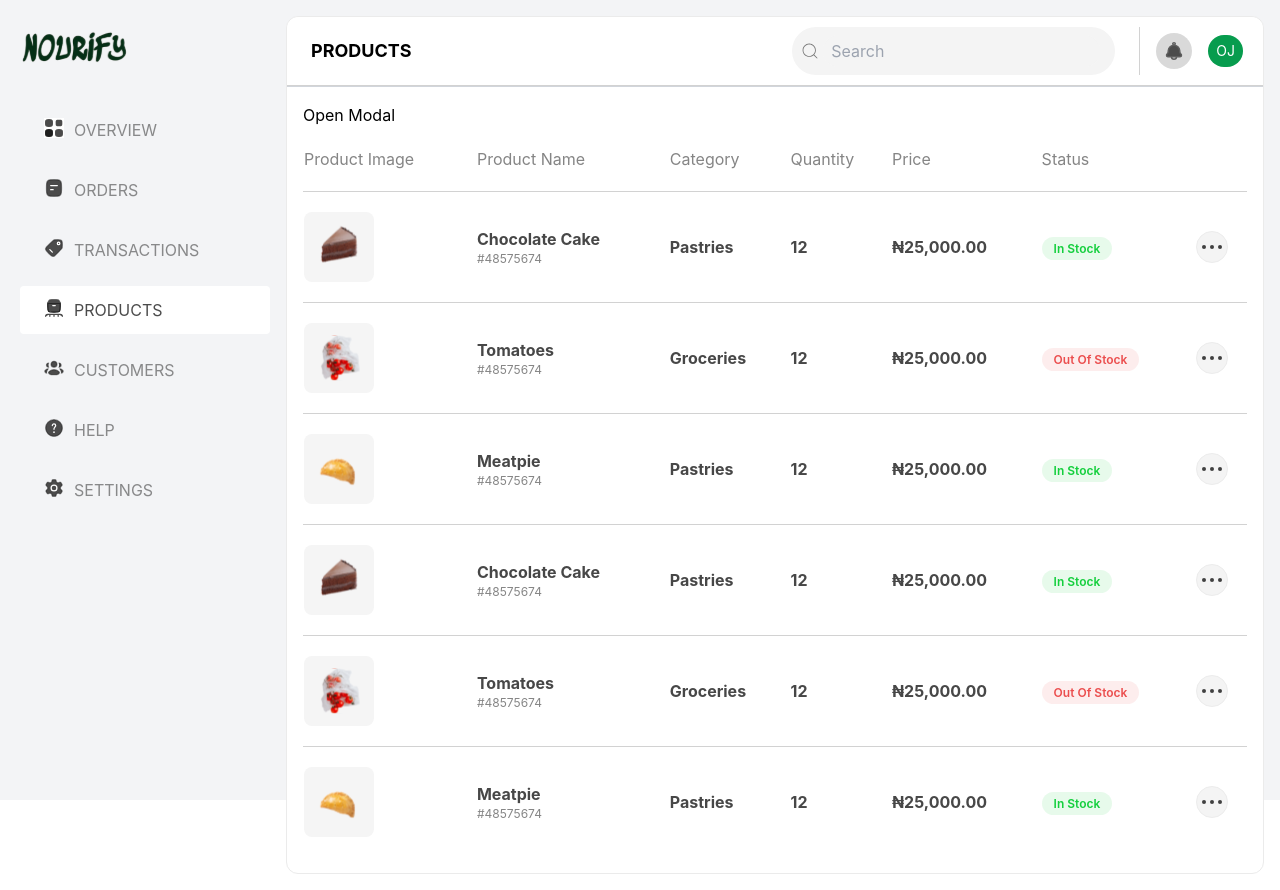
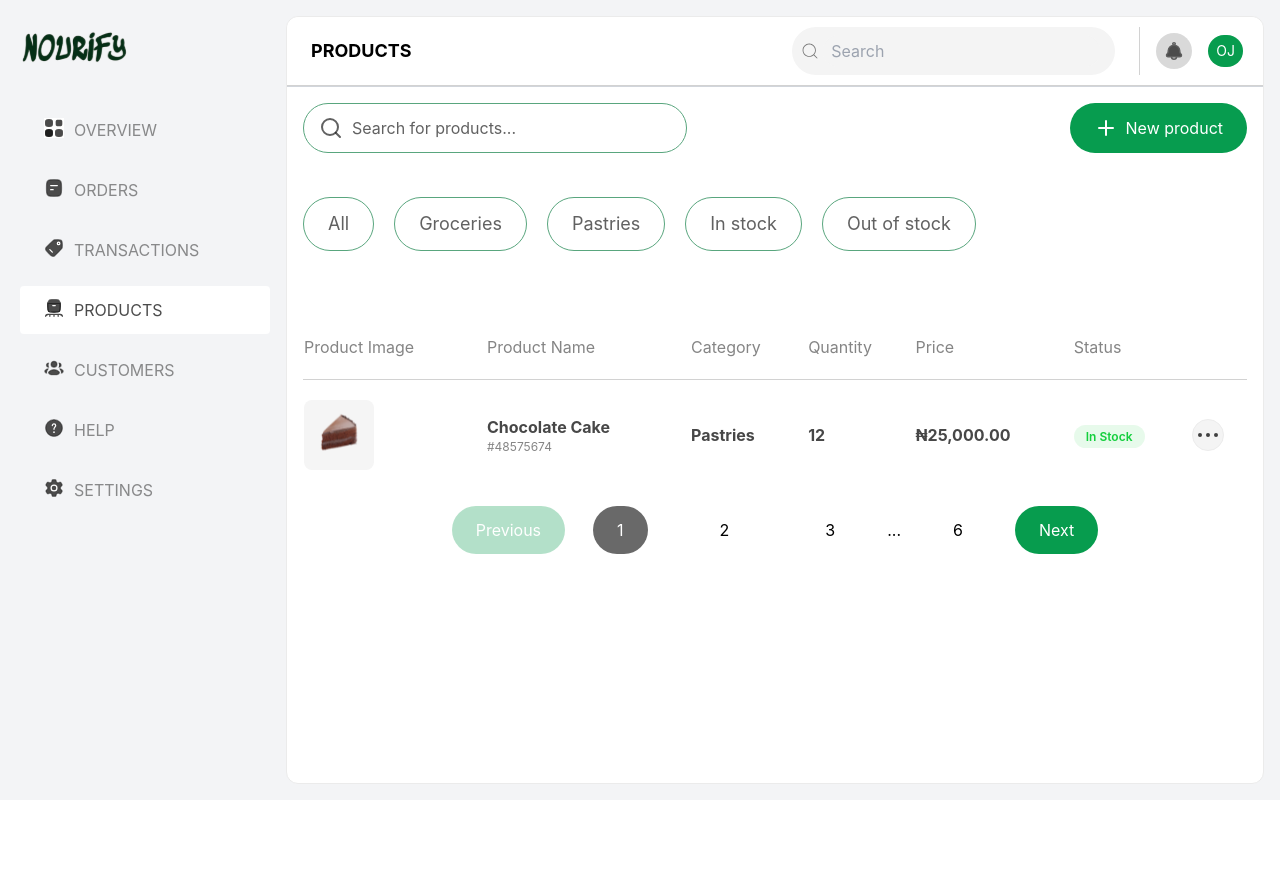
Before and after one commit to Nourify-develop/Nourify, a Next.js app: page /admin/products in a window 1280 px wide. After the commit the page ends 800 px from the top, so only its background shows below. Built offline with nearby package versions, Linux system fonts and the light colour scheme; a web font is replaced by a local one.

Commit message:
feat: implemented the search and filter for admins

```diff
--- a/src/app/admin/components/ui/modal/index.tsx
+++ b/src/app/admin/components/ui/modal/index.tsx
@@ -24,14 +24,14 @@ const Modal: React.FC<ModalProps> = ({
     <AnimatePresence>
       {isModalOpen && (
         <motion.div
-          className="fixed inset-0 h-screen w-full flex items-center justify-center md:p-6 md:justify-end bg-black bg-opacity-50 z-50 transition-all duration-150"
+          className="fixed inset-0 h-screen w-full flex items-start  justify-center md:p-6 md:justify-end bg-black bg-opacity-50 z-50 transition-all duration-150"
           onClick={onClose}
           initial={{ opacity: 0 }}
           animate={{ opacity: 1 }}
           exit={{ opacity: 0 }}
         >
           <motion.div
-            className=" flex flex-col gap-6 bg-white py-4 px-4 rounded-lg shadow-lg w-11/12 max-w-sm h-full"
+            className=" flex flex-col gap-6 bg-white py-4 px-4 rounded-lg shadow-lg w-11/12 max-w-sm h-fit "
             variants={slideVariants}
             initial="hidden"
             animate="visible"
--- a/src/app/admin/products/components/AddProducts.tsx
+++ b/src/app/admin/products/components/AddProducts.tsx
@@ -71,7 +71,7 @@ const AddProducts = () => {
   return (
     <>
       <div
-        className="flex flex-col justify-center items-center p-8 bg-gray-1 border border-dashed border-gray-2 rounded-lg cursor-pointer"
+        className="flex flex-col justify-center overflow-scroll items-center p-8 bg-gray-1 border border-dashed border-gray-2 rounded-lg cursor-pointer"
         onClick={handleDivClick}
         onDragOver={preventDefault}
         onDragEnter={preventDefault}
--- a/src/app/admin/products/components/ProductTable.tsx
+++ b/src/app/admin/products/components/ProductTable.tsx
@@ -1,15 +1,32 @@
-import React from "react";
+"use client"
+import React, { useState } from "react";
 import ProductRows from "./ProductRows";
 import { Column } from "@/types";
+import { Pagination } from "@/app/shop/components/ui/pagination";
 
 interface ProductTableProps {
   columns: Column[];
   data: Record<string, any>[];
+  productsPerPage :number
 }
 
-const ProductTable: React.FC<ProductTableProps> = ({ columns, data }) => {
+const ProductTable: React.FC<ProductTableProps> = ({ columns, data, productsPerPage }) => {
+  const [currentPage, setCurrentPage] = useState(1);
+   // Calculate the total number of pages
+   const totalPages = Math.ceil(data.length / productsPerPage);
+
+   // Determine the data to display on the current page
+   const currentData = data.slice(
+     (currentPage - 1) * productsPerPage,
+     currentPage * productsPerPage
+   );
+
+   // Handle page change
+   const handlePageChange = (page: number) => {
+     setCurrentPage(page);
+   };
   return (
-    <div className="">
+    <div className="py-16">
       <table className="w-full text-left">
         <thead className="text-gray-5">
           <tr>
@@ -27,11 +44,16 @@ const ProductTable: React.FC<ProductTableProps> = ({ columns, data }) => {
         <tbody>
 
 
-          {data.map((product) => (
+          {currentData.map((product) => (
             <ProductRows key={product.id} product={product} />
           ))}
         </tbody>
       </table>
+      <Pagination
+        totalPages={totalPages}
+        currentPage={currentPage}
+        onPageChange={handlePageChange}
+      />
     </div>
   );
 };
--- a/src/app/admin/products/page.tsx
+++ b/src/app/admin/products/page.tsx
@@ -5,17 +5,45 @@ import ProductTable from "./components/ProductTable";
 import { columns, Products } from "./components/_data";
 import Modal from "../components/ui/modal";
 import AddProducts from "./components/AddProducts";
+import { Plus, Search } from "lucide-react";
 
 const page = () => {
   const [isModalOpen, setIsModalOpen] = useState(false);
-
+  const Filters = ["All", "Groceries", "Pastries", "In stock", "Out of stock"];
   return (
     <>
-
       {/* modal part */}
       <div>
-        {/* Add a button to open a modal */}
-        <button onClick={() => setIsModalOpen(true)}>Open Modal</button>
+        <div className="flex flex-col gap-11">
+          {" "}
+          <div className="flex w-full justify-between">
+            <div className="relative w-full max-w-sm text-primary-2/70 ">
+              <div className="absolute top-1/2 left-4 transform -translate-y-1/2">
+                <Search />
+              </div>
+
+              <input
+                type="text"
+                className="w-full border rounded-[50px] pl-12 px-3.5 py-3 placeholder:text-primary-2/70"
+                placeholder="Search for products..."
+              />
+            </div>
+
+            <button
+              onClick={() => setIsModalOpen(true)}
+              className="flex gap-2 items-center bg-primary text-white py-2.5 hover:bg-primary/90 px-6 rounded-[4rem] text-base"
+            >
+              <Plus /> New product
+            </button>
+          </div>
+          <ul className="flex flex-wrap gap-5 text-lg text-primary-2/70">
+            {Filters.map((filter, index) => (
+              <button key={index} className="px-6 py-3 rounded-[4rem] border">
+                {filter}
+              </button>
+            ))}
+          </ul>
+        </div>
 
         <Modal
           isModalOpen={isModalOpen}
@@ -25,8 +53,7 @@ const page = () => {
           <AddProducts />
         </Modal>
       </div>
-      <ProductTable data={Products} columns={columns} />
-
+      <ProductTable data={Products} columns={columns} productsPerPage={1} />
     </>
   );
 };
```
